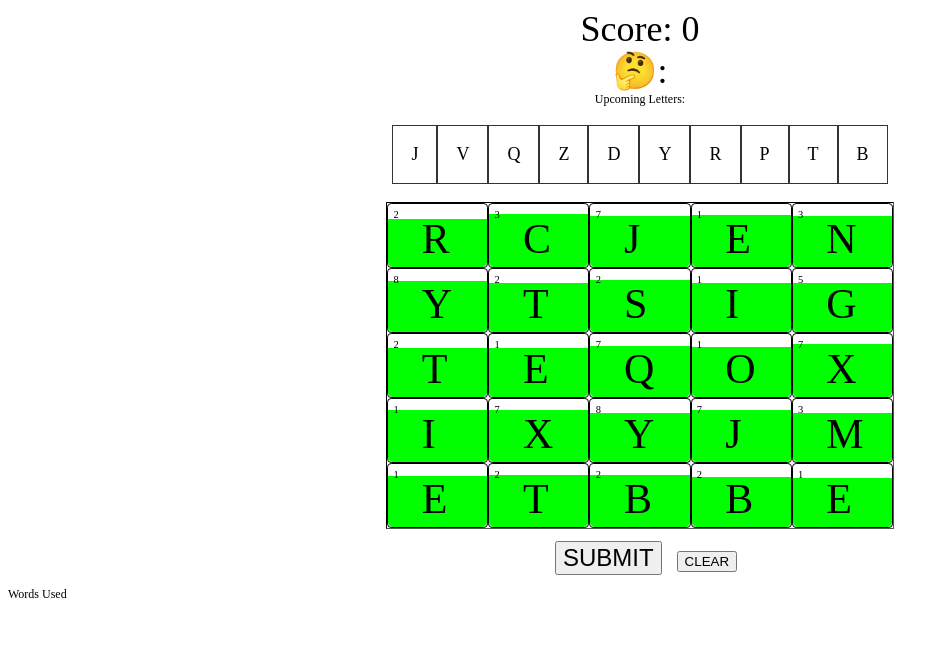
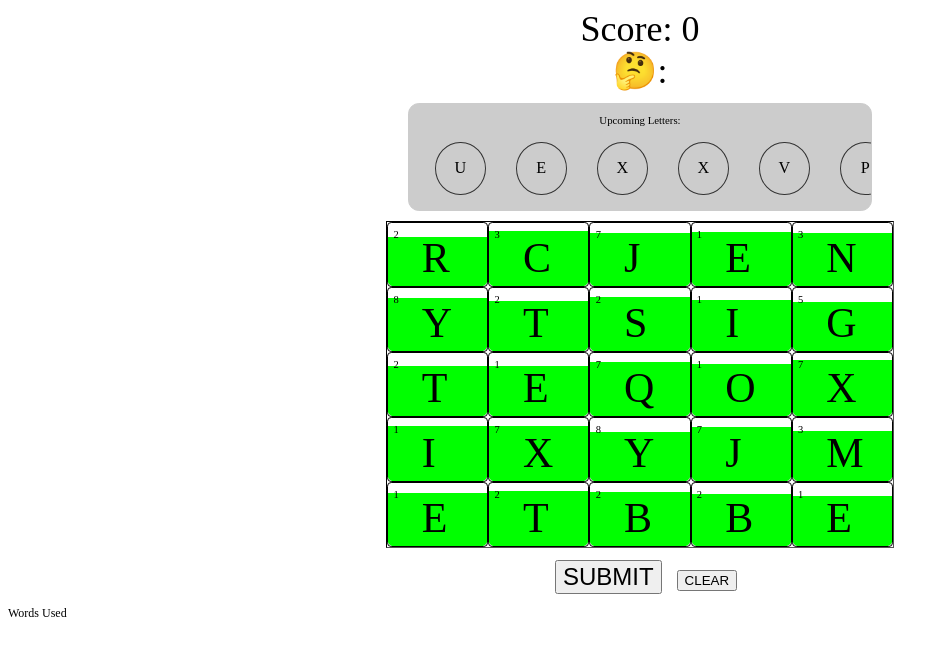
Before and after one commit to noellastrella/word-grid-game, a website: page index.html in a window 1280 px wide. Shown: the whole page, without its empty margins (0-949 px from the left). Drawn offline with Linux system fonts and the light colour scheme.

Commit message:
added upcoming letters bug fixes
styled upcoming letter interface

```diff
--- a/css/main.scss
+++ b/css/main.scss
@@ -105,14 +105,53 @@ button#submit{
     margin:.5em;
 }
 
+.usedTile{
+    position: relative;
+    left: -10em;
+}
+
+#upcoming-container{
+
+
+    @media only screen and (min-width:300px){
+        width: 90%;
+        font-size: .62em;
+        padding: .9em;
+      }
+
+      @media only screen and (min-width:1025px){
+        width: 35%;
+        font-size: .9em;
+        padding: .9em;
+      }
+
+    margin: 1em auto;
+    overflow: hidden;
+    position: relative;
+    height: 8em;
+    border-radius: 1em;
+    border:  1px  solid #ccc;
+    background-color: #CCC;
+
+
     #upcoming {
         font-size: 1.5em;
         padding: 0;
-    margin: 1em;
+        width: calc(1em* 32);
+        position: relative;
+        transition: all 1s;
 
         li{
-    display: inline-block;
+            width: 1em;
+            border-radius: 50%;
+            transition: all 1s;
+            list-style: none;
+            display: inline;
             border: 1px solid #333;
             padding: 1em;
+            position: absolute;
+
+            left: 30em;
         }
     }
+}
--- a/index.html
+++ b/index.html
@@ -19,7 +19,7 @@
         <main id="main" class="game-container">
             <section id="score-container">Score: <span id="score"></span></section>
             <section id="word-container">🤔: <span id="word"></span></section>
-            <section>
+            <section id="upcoming-container">
                 Upcoming Letters: <ul id="upcoming"></ul>
             </section>
             <section id="game-grid">
--- a/js/main.js
+++ b/js/main.js
@@ -1,14 +1,13 @@
 (()=>{
 //-- VARIABLES ----------------------------------------------------------------------------
-
     let tiles = [];
-    let randomtimer = 10;
+    let randomtimer = 20;
     let minTimer = 20;
     let tempI = 0;
-
     let words = [];
     let wordsGuessed = [];
     let score=0;
+    let upcomingPos = 0;
 
     let selectedLetters = [];
 
@@ -47,11 +46,12 @@
         {letter: "U", val: 1}
     ]
 
-    let upComingLetters = (()=>{
-        let arr = [];
-        for(let i=0; i<100; i++) arr.push(letters[Math.floor(Math.random()*letters.length)])
-        return arr;
-    })()
+    let upComingLetters =[]
+
+    for(let i=0; i<15; i++) addUpcoming(i);
+
+
+    console.log(upComingLetters)
 
   //-- FETCH ----------------------------------------------------------------------------
     var wordFile = './js/wordlist/wordsFiltered.json' +"?num="+Math.random();  //'/js/wordlist/words273k.json'
@@ -85,6 +85,7 @@
         document.querySelector("#clear").addEventListener("click", clearLetters)
 
         updateState();
+        checkUpcoming();
         render();
     }
 //-- RENDER ----------------------------------------------------------------------------
@@ -99,15 +100,15 @@
             if(timeRemaining>0){
                 curr.dataset["remaining"] = timeRemaining;
                 curr.style = `background-image: linear-gradient(to bottom,  #FFF ${100-(timeRemaining/setTime)*100}%,  #0F0 1%,  #0F0 100%);  `
-                curr.dataset["x"] = timeRemaining/setTime
+                curr.dataset["x"] = timeRemaining/setTime;
                 acc.push(curr);
+
             }else{
                 if(!curr.classList.contains("hide")){
                     curr.classList.add("hide");
                     removeLetter(curr);
                 }
             }
-
             return acc;
         }, [])
 
@@ -115,7 +116,6 @@
     }
 //--- REMOVE LETTER ---------------------------------------------------------------------------
     function removeLetter(el){
-        console.log(el)
         el.classList.remove("tile-selected");
         selectedLettersTemp = selectedLetters.reduce((acc, curr)=>{
             console.log(el.id , curr.target.id, curr, el.id != curr.target.id)
@@ -144,15 +144,33 @@
             wordTemp+=e.target.dataset["letter"];
         })
 
-        document.querySelector("#upcoming").innerHTML = upComingLetters.reduce((acc, curr, i)=>{
-            if(i<10) acc+=`<li>${curr.letter}</li>`;
-            return acc;
-        }, "")
-
         document.querySelector("#words-used").innerHTML = wordsGuessed.reduce((acc,curr)=>acc+=`<li>${curr.word} | ${curr.score}</li>`,"")
         document.querySelector("#word").innerHTML= wordTemp;
         document.querySelector("#score").innerHTML= score;
+        checkUpcoming()
     }
+//-- UPCOMING LETTERS ----------------------------------------------------------------------------
+
+    function checkUpcoming(){
+        upComingLetters = [...upComingLetters].map((e,i)=>{
+            let posX = (i * 5) + 1
+            e.el.setAttribute("style", `left: ${posX}em`)
+            return e
+        })
+    }
+
+    function addUpcoming(i){
+        let letterObj =  JSON.parse(JSON.stringify(letters[Math.floor(Math.random()*letters.length)]))
+
+        letterObj.el =  document.createElement("li");
+        letterObj.el.setAttribute("id",  `letter${letterObj.letter}${Math.floor(Math.random()*100000 * i)}`)
+        letterObj.el.classList.add("upcomingLetter")
+        letterObj.el.innerText = letterObj.letter;
+
+        upComingLetters.push(letterObj)
+        document.querySelector("#upcoming").appendChild(letterObj.el);
+    }
+
 //-- CLEAR LETTERS ----------------------------------------------------------------------------
     function clearLetters(){
         selectedLetters.forEach((e)=>{
@@ -171,16 +189,14 @@
         let currScore = 0;
 
         if(words.includes(wordTemp)){
-            console.log("IS WORD")
 
-            selectedLetters.forEach(e=>{
-                //populateTile(e.target,letters[Math.floor(Math.random()*letters.length)])
+            selectedLetters.forEach((e,i)=>{
                 let letterTemp = upComingLetters.shift();
-                upComingLetters.push(letters[Math.floor(Math.random()*letters.length)]);
-
-                console.log(e.target,letterTemp, upComingLetters)
+                addUpcoming(i);
+                upcomingPos++;
                 populateTile(e.target,letterTemp);
 
+                document.querySelector("#upcoming").removeChild(letterTemp.el)
                 e.target.classList.remove("tile-selected");
                 currScore += Number(e.target.dataset["score"]);
             })
@@ -206,7 +222,6 @@
         let score = document.createElement("sup");
 
         el.classList.add('tile-container');
-
         tile.classList.add('tile');
         letter.classList.add('letter');
         score.classList.add('score');
```
Also changed, not shown: css/main.css, js/main.min.js, 1 other file. Lines whose indentation alone changed are shown as unchanged.
